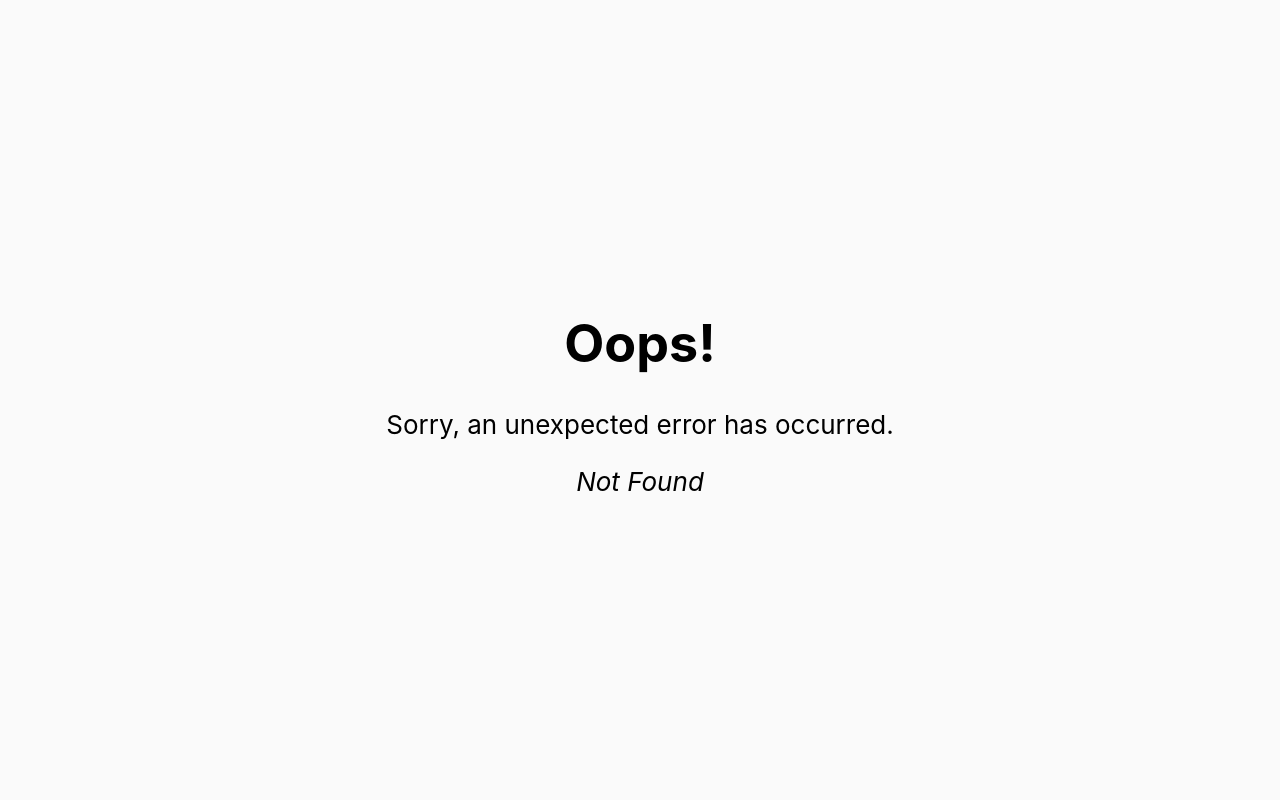
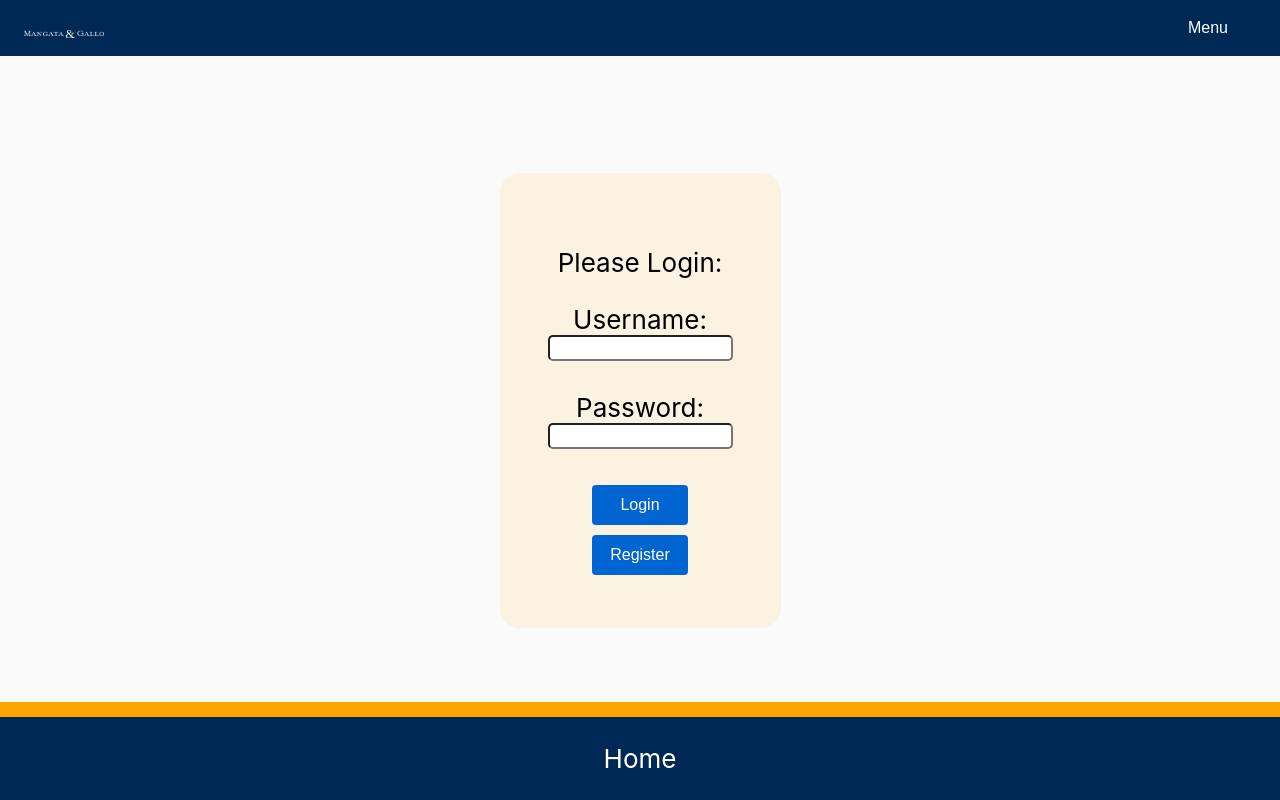
Before and after one commit to Thilanka0824/react-coding-challenge-counter-frontend, a React (Create React App) app: page /class-login-page in a window 1280 px wide. Before the commit this address had no page. Built offline with nearby package versions, Linux system fonts and the light colour scheme.

Commit message:
added a dispatch register button

```diff
--- a/package.json
+++ b/package.json
@@ -6,6 +6,7 @@
     "@testing-library/jest-dom": "^5.16.5",
     "@testing-library/react": "^13.4.0",
     "@testing-library/user-event": "^13.5.0",
+    "axios": "^1.3.4",
     "react": "^18.2.0",
     "react-dom": "^18.2.0",
     "react-router-dom": "^6.9.0",
--- a/src/App.css
+++ b/src/App.css
@@ -34,7 +34,10 @@
   from {
     transform: rotate(0deg);
 
-  }to {}
+  }
+
+  to {}
+
   to {
     transform: rotate(360deg)
   }
@@ -92,7 +95,7 @@ nav button {
   color: white;
   background-color: #007BFF;
   border: #007BFF;
-    margin:5px;
+  margin: 5px;
   min-height: 2.5rem;
   min-width: 6rem;
   max-height: 2rem;
@@ -100,11 +103,29 @@ nav button {
   font-size: 1rem;
   border-radius: 4px;
 }
-.add-blank-button{
+
+.login-card {
+  /* background-color: rgb(226, 247, 254); */
+  background-color: #fbf2e2;;
+  border-radius: 20px;
+  padding: 3rem;
+  display: flex;
+  flex-direction: column;
+  justify-content: center;
+  align-items: center;
+}
+
+.login-card input{
+  border-radius: 5px;
+  height: 20px;
+  text-align: center;
+}
+
+.add-blank-button {
   color: white;
-    background-color: #007BFF;
+  background-color: #0165d1;
   border: #007BFF;
-    margin:5px;
+  margin: 5px;
   min-height: 2.5rem;
   min-width: 6rem;
   max-height: 2rem;
@@ -113,6 +134,21 @@ nav button {
   border-radius: 4px;
 
 }
+
+.add-blank-button:hover {
+  color: white;
+  background-color: #93C5FD;
+  border: #007BFF;
+  margin: 5px;
+  min-height: 2.5rem;
+  min-width: 6rem;
+  max-height: 2rem;
+  max-width: 6rem;
+  font-size: 1rem;
+  border-radius: 4px;
+
+}
+
 .button-container {
   display: flex;
   justify-content: center;
@@ -123,7 +159,7 @@ nav button {
 
 .product-card button:hover {
   color: white;
-    background-color: #93C5FD;
+
   border: #007BFF;
   min-height: 2.5rem;
   min-width: 6rem;
@@ -132,6 +168,7 @@ nav button {
   font-size: 1rem;
   border-radius: 4px;
 }
+
 .dropdown {
   position: absolute;
   right: 0;
--- a/src/App.js
+++ b/src/App.js
@@ -12,6 +12,7 @@ import MyProductsPage from "./pages/MyProductsPage";
 import ClassProductsPage from "./pages/ClassProductsPage";
 import HomeworkUseReducerApi from "./pages/HomeworkUseReducerApi";
 import { LoginContextPage } from "./pages/LoginContextPage";
+import ClassLoginPage from "./pages/ClassLoginPage";
 
 function App() {
   const router = createBrowserRouter([
@@ -60,6 +61,10 @@ function App() {
           path: "homework-usereducer",
           element: <HomeworkUseReducerApi/>
         },
+        {
+          path: "class-login-page",
+          element: <ClassLoginPage/>
+        },
       ],
     },
   ]);
--- /dev/null
+++ b/src/components/ClassLogin.js
@@ -0,0 +1,74 @@
+import React, { useContext, useState } from "react";
+import { LoginContext, LoginDispatchContext } from "../context/LoginContext";
+import { ThemeContext } from "../context/ThemeContext";
+import { fetchLogin, register } from "../context/loginContextHelper";
+
+const ClassLogin = () => {
+  //   const theme = useContext(ThemeContext);
+  const login = useContext(LoginContext);
+  const dispatch = useContext(LoginDispatchContext);
+
+  const [loginState, setLoginState] = useState({
+    username: "",
+    password: "",
+  });
+
+  const onChangeHandler = (e) => {
+    setLoginState({
+      ...loginState,
+      [e.target.name]: e.target.value,
+    });
+  };
+
+  return (
+    <div className="login-card">
+      {login.isAuth ? <>
+      <h3>Username: {login.username}</h3>
+      <h3>Password: {login.password}</h3>
+       <button className="add-blank-button"
+       onClick={()=> dispatch({
+        type: "LOGOUT",
+        data: loginState
+       })}>Logout</button>
+      </> : (
+        <>
+          <p>Please Login: </p>
+          <label htmlFor="username">Username: </label>
+          <input
+            type="text"
+            name="username"
+            value={loginState.username}
+            onChange={onChangeHandler}
+          />
+          <br />
+          <label htmlFor="password">Password: </label>
+          <input
+            type="password"
+            name="password"
+            value={loginState.password}
+            onChange={onChangeHandler}
+          />
+          <br />
+          <button
+            className="add-blank-button"
+            onClick={() =>
+              fetchLogin(dispatch, loginState)
+            }
+          >
+            Login
+          </button>
+          <button
+            className="add-blank-button"
+            onClick={() =>
+              register(dispatch, loginState)
+            }
+          >
+            Register
+          </button>
+        </>
+      )}
+    </div>
+  );
+};
+
+export default ClassLogin;
--- a/src/components/NavBar.js
+++ b/src/components/NavBar.js
@@ -26,6 +26,7 @@ const NavBar = () => {
           <Link to="classproductspage"> Class Products Page</Link>
           <Link to="login-context-page"> Login Context Page</Link>
           <Link to="homework-usereducer">Homework UseReducer-Api Page</Link>
+          <Link to="class-login-page">Class Login Page</Link>
         </div>
       )}
     </nav>
--- /dev/null
+++ b/src/context/LoginContext.js
@@ -0,0 +1,71 @@
+// eslint-disable-next-line no-unused-vars
+import React, { createContext, useContext, useReducer } from "react";
+// import { fetchLogin } from "./loginContextHelper";
+
+export const LoginContext = createContext(null);
+export const LoginDispatchContext = createContext(null);
+
+const initialState = {
+  username: "",
+  password: "",
+};
+export const LoginProvider = ({ children }) => {
+  const [login, dispatch] = useReducer(loginReducer, initialState);
+  // diff value than the one in ClassLogin
+
+  return (
+    <LoginContext.Provider value={login}>
+      <LoginDispatchContext.Provider value={dispatch}>
+        <div>
+          {/* Hello World */}
+          {children}
+        </div>
+      </LoginDispatchContext.Provider>
+    </LoginContext.Provider>
+  );
+};
+
+const loginReducer = (login, action) => {
+  switch (action.type) {
+    case "LOGIN":
+      login.isAuth = false;
+
+      //   action.data.username === "Thilanka" ? (isAuth = true) : (isAuth = false);
+
+      //   const fetchLogin = async () => {
+      //     try {
+      //       let success = await fetch(baseURL + "/users/login/");
+      //       let data = await success.json();
+      //       console.log(data.message);
+      //     } catch (err) {}
+      //   };
+
+      // let response = fetchLogin();
+      // console.log("response:", response.data);
+
+      //  let user = action.data
+      return {
+        ...action.data,
+        // username: "Hello",
+        // password: response.data.user,
+        isAuth: true,
+      };
+
+    case "LOGOUT":
+      return {
+        username: "",
+        password: "",
+        isAuth: false,
+      };
+    case "REGISTER":
+      login.isAuth = false;
+
+      console.log();
+      return {
+        ...action.data,
+        isAuth: true,
+      };
+    default:
+      alert("Default");
+  }
+};
--- /dev/null
+++ b/src/context/loginContextHelper.js
@@ -0,0 +1,52 @@
+import Axios from "../lib/Axios";
+
+// const baseURL = "http://localhost:3001/api";
+
+
+export const fetchLogin = async (dispatch, loginData) => {
+  try {
+    let response = await Axios.post("/users/login", loginData);
+    // let success = await response.json(); // fetch problem + solution
+    console.log(response.status, response.data);
+
+    if(response.status === 200 || response.status === 304) {
+      // return response.data
+      dispatch({
+        type: "LOGIN",
+        data: response.data.userObj,
+      })
+    } else {
+      throw new Error(response.status)
+
+    }
+  } catch (err) {
+    console.log(err)
+  }
+  // finally {
+  //   alert("this happened")
+  // }
+};
+
+export const  register = async (dispatch, newData) => {
+  try {
+    let response = await Axios.post("/users/register", newData);
+    // let success = await response.json(); // fetch problem + solution
+    console.log(response.status, response.data);
+
+    if (response.status === 200 || response.status === 304) {
+      // return response.data
+      dispatch({
+        type: "REGISTER",
+        data: response.data.userObj,
+      });
+    } else {
+      throw new Error(response.status);
+    }
+  } catch (err) {
+    console.log(err.response.status);
+    console.log(err.response.data.message);
+  }
+  // finally {
+  //   alert("this happened")
+  // }
+}
--- /dev/null
+++ b/src/lib/Axios.js
@@ -0,0 +1,8 @@
+import axios from "axios";
+
+const Axios = axios.create({
+    baseURL: 'http://localhost:3001/api',
+    timeout: 2000
+})
+
+export default Axios
--- /dev/null
+++ b/src/pages/ClassLoginPage.js
@@ -0,0 +1,15 @@
+import React from 'react'
+import { LoginContext, LoginProvider } from '../context/LoginContext'
+import ClassLogin from '../components/ClassLogin'
+
+const ClassLoginPage = () => {
+  return (
+    <LoginProvider>
+    <div>
+        <ClassLogin/>
+    </div>
+    </LoginProvider>
+  )
+}
+
+export default ClassLoginPage
```
Also changed, not shown: 1 other file (tests, documents, lock files or other folders). Lines whose indentation alone changed are shown as unchanged.
